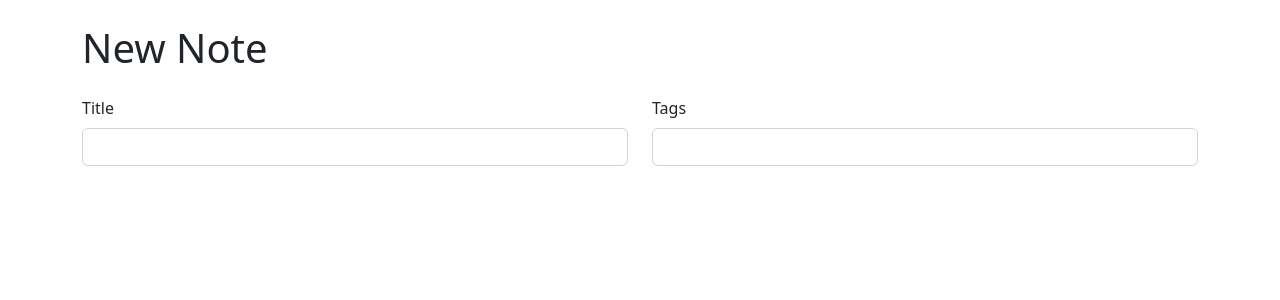
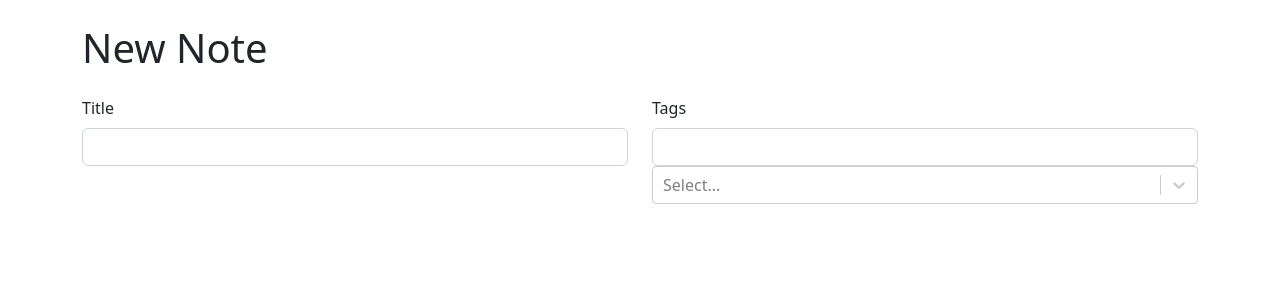
Before and after one commit to KausaChangs/advanced-note-taking-app, a React (Vite) app: page /new in a window 1280 px wide. Shown: the top 300 px of the page. Built offline with nearby package versions, Linux system fonts and the light colour scheme.

Commit message:
created a creatable select with multiple options

```diff
--- a/src/noteForm.tsx
+++ b/src/noteForm.tsx
@@ -1,4 +1,5 @@
 import { Col, Form, FormGroup, Row, Stack } from "react-bootstrap";
+import CreatableReactSelect from "react-select/creatable";
 
 export function NoteForm() {
   return (
@@ -15,6 +16,7 @@ export function NoteForm() {
             <Form.Group controlId="tags">
               <Form.Label>Tags</Form.Label>
               <Form.Control />
+              <CreatableReactSelect isMulti />
             </Form.Group>
           </Col>
         </Row>
```
